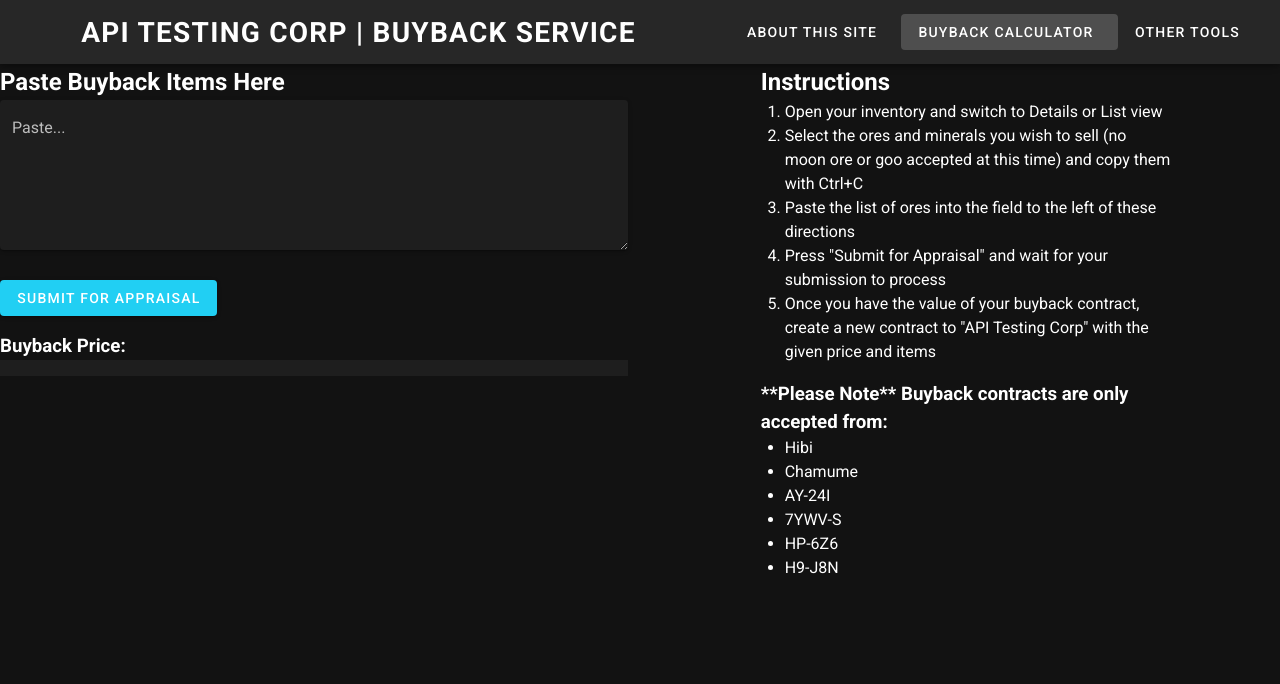
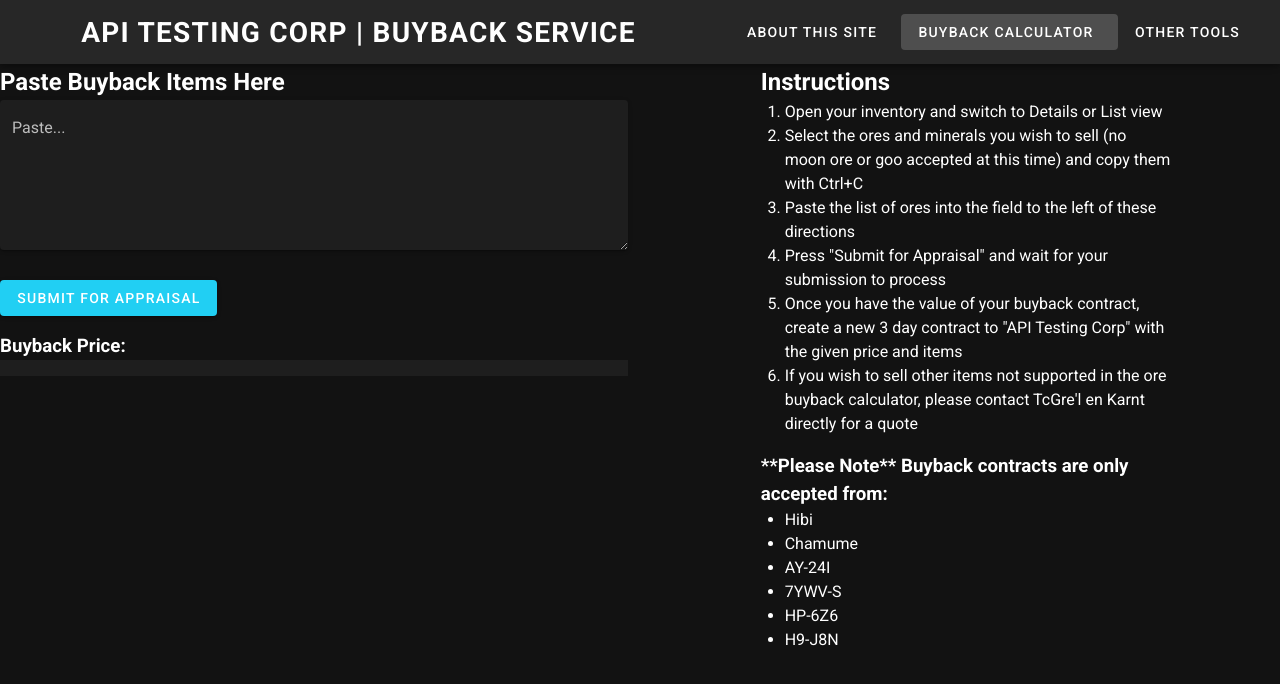
Before and after one commit to karnthis/buyback, a Vue app: page /#/calculator in a window 1280 px wide. Shown: the top 684 px of the page. Built offline with nearby package versions, Linux system fonts and the light colour scheme.

Commit message:
Updating contract instructions

```diff
--- a/src/views/Calculator.vue
+++ b/src/views/Calculator.vue
@@ -57,7 +57,10 @@
         Press "Submit for Appraisal" and wait for your submission to process
       </li>
       <li>
-        Once you have the value of your buyback contract, create a new contract to "API Testing Corp" with the given price and items
+        Once you have the value of your buyback contract, create a new 3 day contract to "API Testing Corp" with the given price and items
+      </li>
+      <li>
+        If you wish to sell other items not supported in the ore buyback calculator, please contact TcGre'l en Karnt directly for a quote
       </li>
     </ol>
       <p></p>
```
